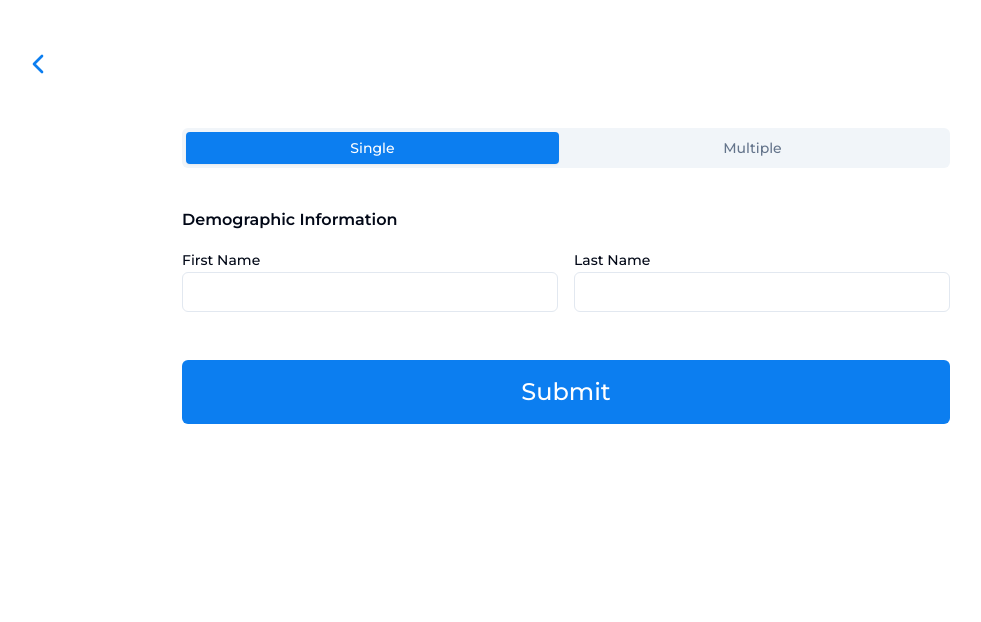
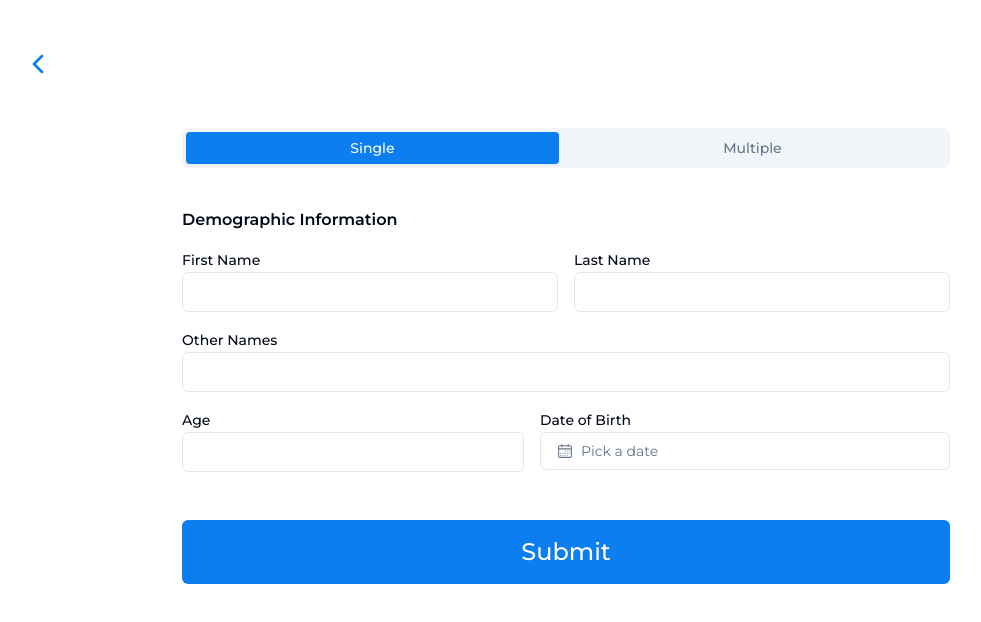
Before and after one commit to smart-school-admin/smart-school, a Next.js app: page /school_admin/add/student in a window 1280 px wide. Shown: the top 622 px of the page, without its empty margins (74-1055 px from the left). Built offline with nearby package versions, Linux system fonts and the light colour scheme; no server answers; the database is empty.

Commit message:
add student form

```diff
--- a/app/(school)/school_admin/(without_sidebar)/add/student/_components/studentForm.tsx
+++ b/app/(school)/school_admin/(without_sidebar)/add/student/_components/studentForm.tsx
@@ -6,12 +6,19 @@
 import { Label } from "@/components/ui/label";
 import { Input } from "@/components/ui/input";
 import SSSelect from "@/components/general/forms/ssSelect";
+import DateInput from "@/components/general/forms/dateInput";
 import SubmitButton from "@/components/general/forms/submitButton";
 
-export default function StudentForm() {
+export default function StudentForm({
+  schools,
+  courses,
+}: {
+  schools: { id: string; name: string }[];
+  courses: { id: number; code: string; name: string }[];
+}) {
   // const[errors, action] = useFormState()
   return (
-    <form  className="py-4 flex flex-col gap-8 w-full">
+    <form className="py-4 flex flex-col gap-8 w-full">
       <div className="w-full py-4 flex flex-col gap-4">
         <h2 className="font-semibold">Demographic Information</h2>
         <div className="flex gap-4">
@@ -24,6 +31,20 @@
             <Input name="last_name" />
           </div>
         </div>
+        <div>
+          <Label>Other Names</Label>
+          <Input name="other_names" />
+        </div>
+        <div className="flex gap-4">
+          <div className="flex-grow">
+            <Label>Age</Label>
+            <Input name="age" type="number" min={5} max={30} />
+          </div>
+          <div className="flex-grow">
+            <Label>Date of Birth</Label>
+            <DateInput />
+          </div>
+        </div>
       </div>
       <SubmitButton />
     </form>
--- a/app/(school)/school_admin/(without_sidebar)/add/student/page.tsx
+++ b/app/(school)/school_admin/(without_sidebar)/add/student/page.tsx
@@ -2,8 +2,16 @@
 import { Tabs, TabsContent, TabsList, TabsTrigger } from "@/components/ui/tabs";
 import AddMultipleStudentsForm from "./_components/addMultipleStudentsForm";
 import StudentForm from "./_components/studentForm";
+import db from "@/db/db";
 
-export default function AddStudentPage() {
+export default async function AddStudentPage() {
+  const schools = await db.school.findMany({
+    select: { id: true, name: true },
+  });
+  const courses = await db.course.findMany({
+    select: { id: true, code: true, name: true },
+  });
+
   return (
     <div className="w-full max-w-3xl">
       <Tabs defaultValue="single" className="w-fill">
@@ -16,10 +24,10 @@
           </TabsTrigger>
         </TabsList>
         <TabsContent value="single">
-          <StudentForm/>
+          <StudentForm schools={schools} courses={courses} />
         </TabsContent>
         <TabsContent value="multiple">
-          <AddMultipleStudentsForm/>
+          <AddMultipleStudentsForm />
         </TabsContent>
       </Tabs>
     </div>
--- /dev/null
+++ b/components/general/forms/dateInput.tsx
@@ -0,0 +1,53 @@
+"use client";
+
+import * as React from "react";
+import { CalendarIcon } from "@radix-ui/react-icons"
+import { format } from "date-fns";
+
+import { cn } from "@/lib/utils";
+import { Button } from "@/components/ui/button";
+import { Calendar } from "@/components/ui/calendar";
+import {
+  Popover,
+  PopoverContent,
+  PopoverTrigger,
+} from "@/components/ui/popover";
+import { Label } from "@/components/ui/label";
+
+const DateInput: React.FC<React.HTMLProps<HTMLInputElement>> = (props) => {
+  const [date, setDate] = React.useState<Date | undefined>(
+    props.defaultValue ? new Date(props.defaultValue as string) : undefined
+  );
+
+  return (
+    <div className={cn("flex flex-col space-y-2 w-full")}>
+      {props.label && <Label htmlFor={props.id}>{props.label}</Label>}
+      <Popover>
+        <PopoverTrigger asChild>
+          <Button
+            variant={"outline"}
+            className={cn(
+              "justify-start text-left font-normal h-auto outline-none",
+              !date && "text-muted-foreground"
+            )}
+          >
+            <CalendarIcon className="mr-2 h-4 w-4" />
+            {date ? format(date, "PPP") : <span>Pick a date</span>}
+          </Button>
+        </PopoverTrigger>
+        <PopoverContent className="w-auto p-0" align="start">
+          <Calendar
+            mode="single"
+            selected={date}
+            onSelect={setDate}
+            initialFocus
+          />
+        </PopoverContent>
+      </Popover>
+      {/** input to hold value */}
+      <input name={props.name} value={date?.toISOString()} className="hidden" />
+    </div>
+  );
+};
+
+export default DateInput;
--- /dev/null
+++ b/components/ui/popover.tsx
@@ -0,0 +1,31 @@
+"use client"
+
+import * as React from "react"
+import * as PopoverPrimitive from "@radix-ui/react-popover"
+
+import { cn } from "@/lib/utils"
+
+const Popover = PopoverPrimitive.Root
+
+const PopoverTrigger = PopoverPrimitive.Trigger
+
+const PopoverContent = React.forwardRef<
+  React.ElementRef<typeof PopoverPrimitive.Content>,
+  React.ComponentPropsWithoutRef<typeof PopoverPrimitive.Content>
+>(({ className, align = "center", sideOffset = 4, ...props }, ref) => (
+  <PopoverPrimitive.Portal>
+    <PopoverPrimitive.Content
+      ref={ref}
+      align={align}
+      sideOffset={sideOffset}
+      className={cn(
+        "z-50 w-72 rounded-md border bg-popover p-4 text-popover-foreground shadow-md outline-none data-[state=open]:animate-in data-[state=closed]:animate-out data-[state=closed]:fade-out-0 data-[state=open]:fade-in-0 data-[state=closed]:zoom-out-95 data-[state=open]:zoom-in-95 data-[side=bottom]:slide-in-from-top-2 data-[side=left]:slide-in-from-right-2 data-[side=right]:slide-in-from-left-2 data-[side=top]:slide-in-from-bottom-2",
+        className
+      )}
+      {...props}
+    />
+  </PopoverPrimitive.Portal>
+))
+PopoverContent.displayName = PopoverPrimitive.Content.displayName
+
+export { Popover, PopoverTrigger, PopoverContent }
--- a/package.json
+++ b/package.json
@@ -14,7 +14,9 @@
     "@radix-ui/react-checkbox": "^1.0.4",
     "@radix-ui/react-dialog": "^1.0.5",
     "@radix-ui/react-hover-card": "^1.0.7",
+    "@radix-ui/react-icons": "^1.3.0",
     "@radix-ui/react-label": "^2.0.2",
+    "@radix-ui/react-popover": "^1.1.0",
     "@radix-ui/react-select": "^2.0.0",
     "@radix-ui/react-slot": "^1.0.2",
     "@radix-ui/react-tabs": "^1.0.4",
```
Also changed, not shown: 2 other files (tests, documents, lock files or other folders).
